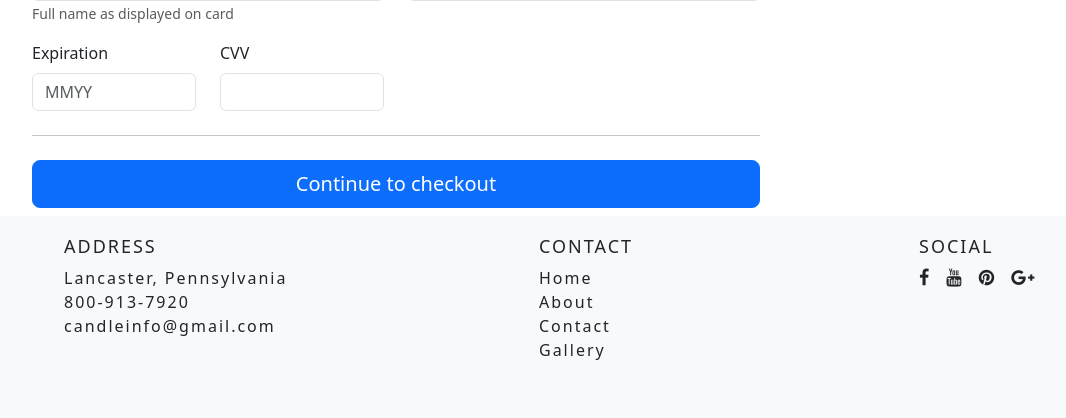
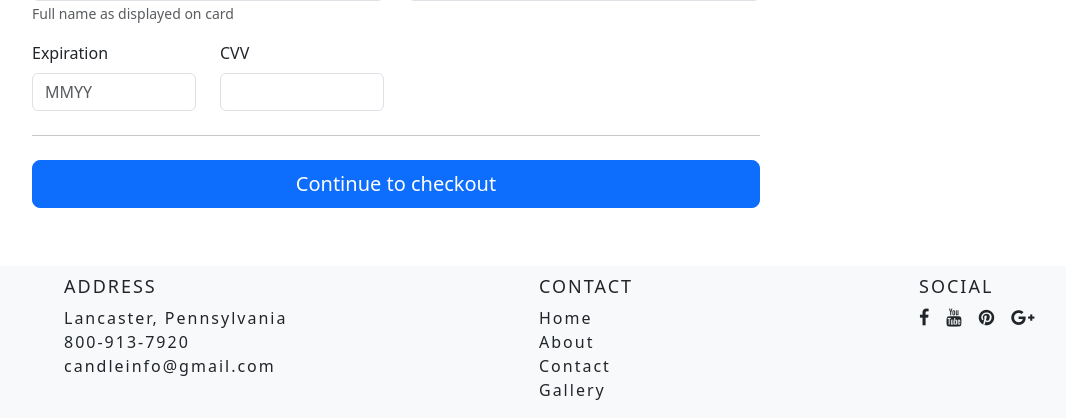
Before and after one commit to awork211/E-Commerce-Store, a Python web app: template templates/cart.html in a window 1280 px wide. Shown: the part 886-1304 px from the top of the page, without its empty margins (50-1116 px from the left). Before the commit the page ends 1246 px from the top, so only its background shows below. Run offline with Jinja, Linux system fonts and the light colour scheme; the template is opened without the code that fills it, so the values that code supplies are empty; some libraries are stand-ins or nearby versions.

Commit message:
fixed footer styles

```diff
--- a/static/styles.css
+++ b/static/styles.css
@@ -193,13 +193,9 @@ html {
 
 .footer {
     background-color: #F8F9FA;
-    margin-top: auto !important;
+    margin-top: 50px !important;
     padding: 0 !important;
-    margin-top: 50px;
-}
-
-.footer .row {
-    padding-top: 10px;
+    margin-top: 60px;
 }
 
 .footer h2 {
```
